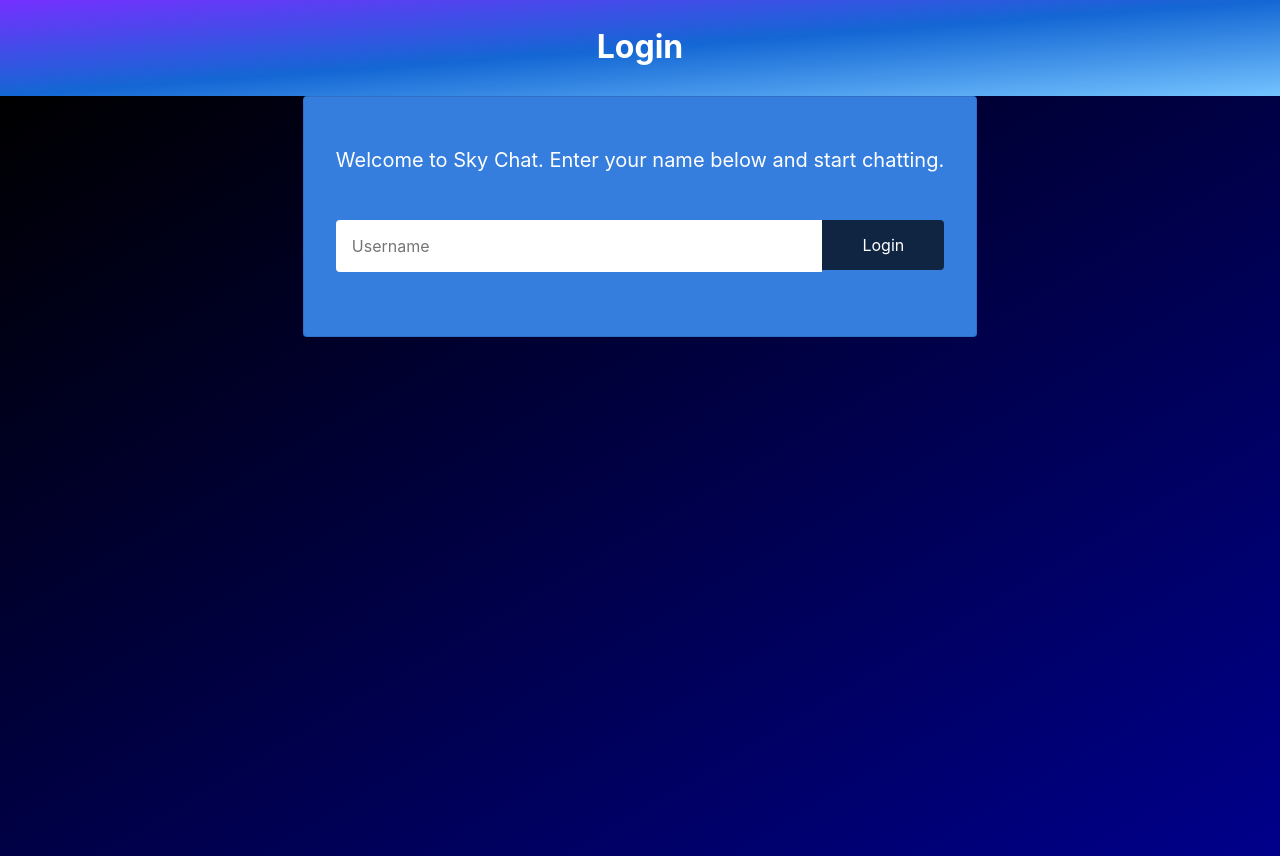
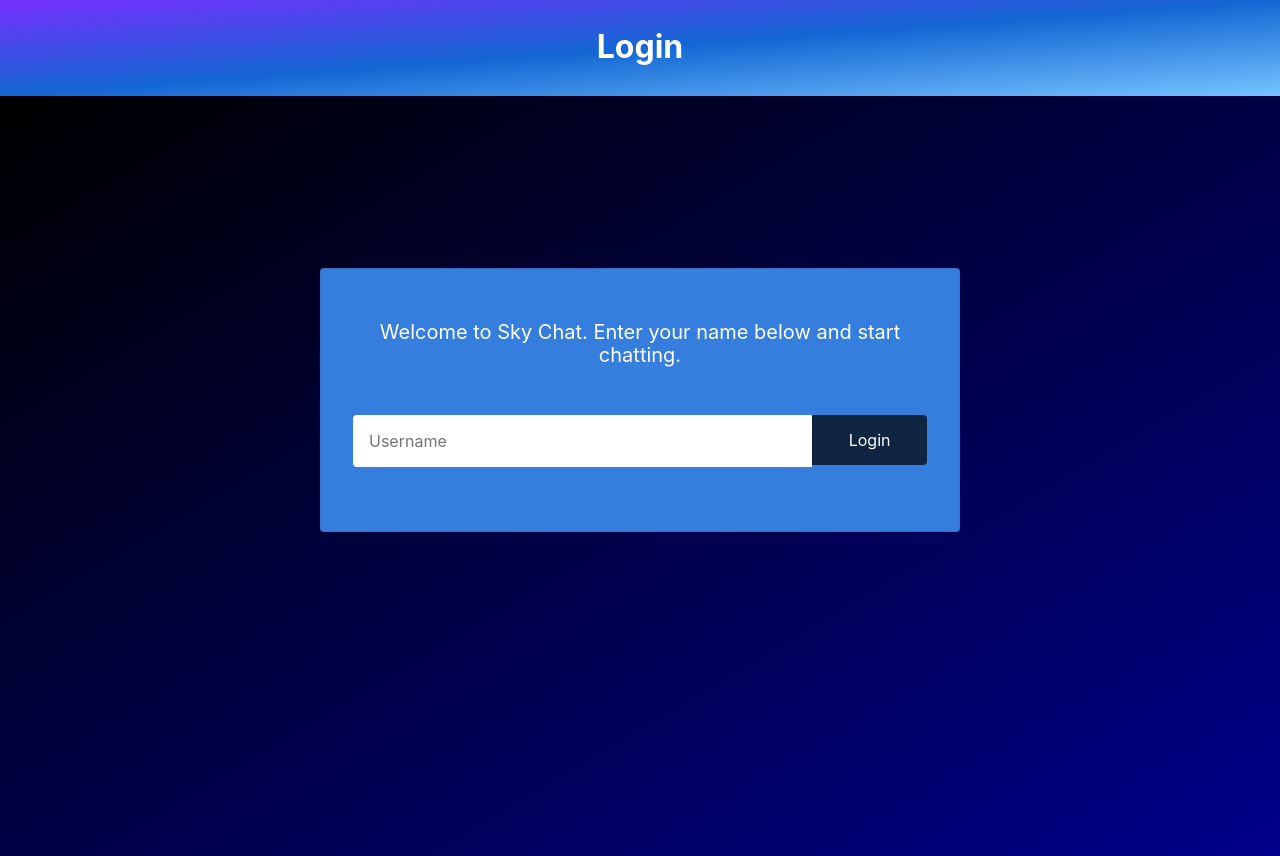
Before and after one commit to andrewwalker123/WhiteHat-Messaging-Project, a React (Create React App) app in the folder my-app/: page / in a window 1280 px wide. Built offline with nearby package versions, Linux system fonts and the light colour scheme.

Commit message:
Moved block to the centre

```diff
--- a/my-app/src/containers/loginPage.js
+++ b/my-app/src/containers/loginPage.js
@@ -2,6 +2,7 @@ import React, { Component } from 'react';
 import { Link } from 'react-router-dom'
 import Header from '../components/Header'
 import Body from '../components/Body'
+import login from '../css/login.css'
 
 export default class LoginPage extends Component {
     constructor() {
@@ -13,18 +14,20 @@ export default class LoginPage extends Component {
     onChangeHandler = (event) => {
         this.setState({username: event.target.value})
 
-    }
+    };
     handleClick = () => {
         this.props.setUser(this.state.username)
-    }
+    };
+
 
     render() {
         return (
             <div className="">
                  <Header headerTitle='Login'/>
                  <Body>
-                     <div className='flex flex-column justify-center bg-blue mw7 center pa4 br2 ba b--black-10'>
+                     <div className='absolute-center flex flex-column justify-center tc bg-blue mw7 center pa4 br2 ba b--black-10'>
                        <p className='pa0 f5 white f4-ns mb3 black-80'>Welcome to Sky Chat. Enter your name below and start chatting.</p>
+
                        <div className='pv4'>
                          <input type='text' className="f6 f5-l input-reset bn fl black-80 bg-white pa3 lh-solid w-100 w-75-m w-80-l br2-ns br--left-ns" placeholder="Username" value={this.state.username} onChange={this.onChangeHandler}></input>
                          <Link to={{pathname: `/channel`}}>
--- /dev/null
+++ b/my-app/src/css/login.css
@@ -0,0 +1,6 @@
+.absolute-center {
+    position: absolute;
+    top: 50%;
+    left: 50%;
+    transform: translate(-50%, -50%);
+}
```
Lines whose indentation alone changed are shown as unchanged.
